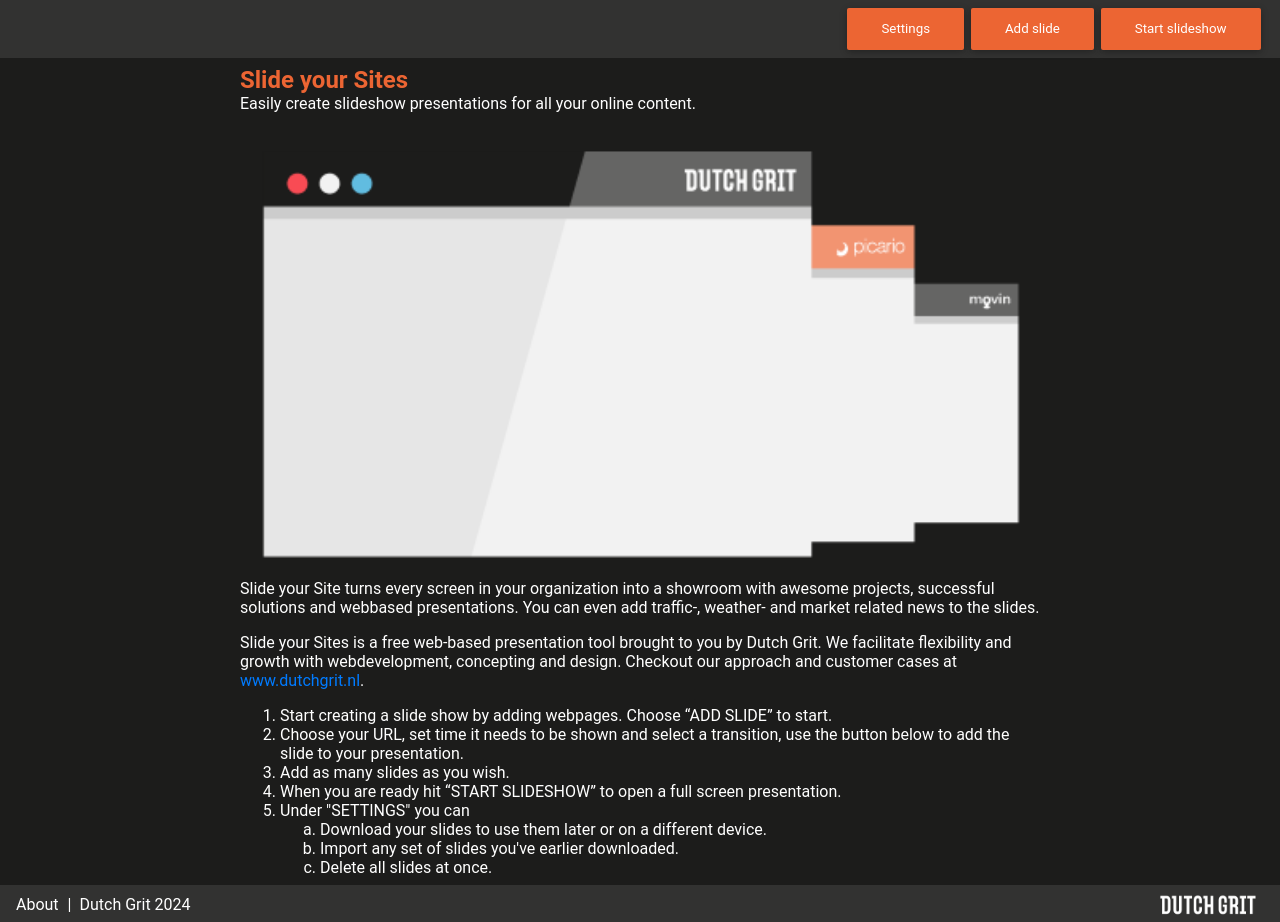
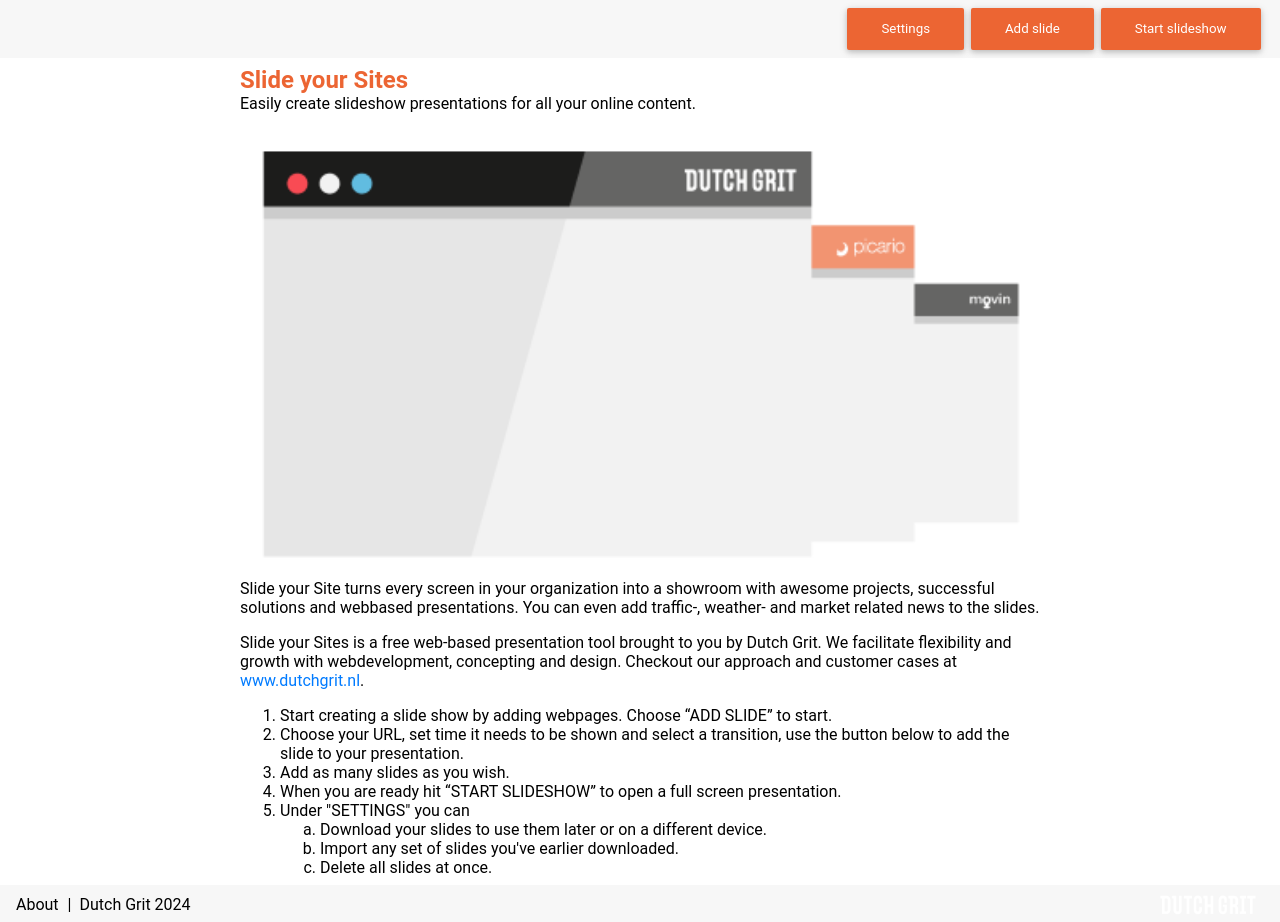
Before and after one commit to dutchgrit/webslider, an Angular app: page / in a window 1280 px wide. Built offline with nearby package versions, Linux system fonts and the light colour scheme.

Commit message:
Use color vars and add light theme

```diff
--- a/src/app/about/about.component.css
+++ b/src/app/about/about.component.css
@@ -7,7 +7,7 @@
 }
 
 p a {
-  color: #007bff;
+  color: var(--link);
 }
 
 ol {
--- a/src/app/button.css
+++ b/src/app/button.css
@@ -1,9 +1,9 @@
 button {
-  background: #ec6533;
+  background: var(--primary);
   border: none;
   padding: 0.84rem 2.14rem;
   margin: auto 0.2rem;
-  color: #fff;
+  color: #FFF;
   border-radius: 0.125rem;
   box-shadow: 0 2px 5px 0 rgba(0, 0, 0, 0.16), 0 2px 10px 0 rgba(0, 0, 0, 0.12);
   cursor: pointer;
@@ -11,9 +11,9 @@
 }
 
 button:hover {
-  background: #f07a4d;
+  background: var(--secondary);
 }
 
 button:active {
-  background: #d9551d;
+  background: var(--secondary);
 }
--- a/src/app/footer/footer.component.css
+++ b/src/app/footer/footer.component.css
@@ -4,7 +4,7 @@
   padding: 0;
   margin-right: 5px;
   vertical-align: middle;
-  color: #fff;
+  color: var(--text);
 }
 
 footer p::before {
--- a/src/app/header/header.component.css
+++ b/src/app/header/header.component.css
@@ -30,7 +30,7 @@
 .dropdown-content a:hover,
 .dropdown-content label:hover {
   background-color: #f1f1f1;
-  color: #ec6533;
+  color: var(--primary);
 }
 
 .dropdown-content input[type="file"] {
--- a/src/app/popup/popup.component.css
+++ b/src/app/popup/popup.component.css
@@ -14,10 +14,10 @@
 .content {
   position: relative;
   z-index: 4;
-  background-color: #fff;
+  background-color: var(--primary-background);
   padding: 1rem;
   border-radius: 0.125rem;
-  color: #000;
+  color: var(--text);
   width: 90%;
   max-width: 800px;
   max-height: 90%;
--- a/src/app/slide-list/slide-list.component.css
+++ b/src/app/slide-list/slide-list.component.css
@@ -48,7 +48,7 @@
   top: 10px;
   left: 10px;
   background: rgba(0, 0, 0, 0.5);
-  color: #fff;
+  color: var(--text);
   padding: 0.2rem 0.5rem;
   font-size: 0.9rem;
 }
@@ -70,7 +70,7 @@
   position: absolute;
   top: 10px;
   right: 10px;
-  background-color: #ec6533;
+  background-color: var(--primary);
   color: white;
   border: none;
   padding: 0.5rem;
--- a/src/styles.css
+++ b/src/styles.css
@@ -1,3 +1,20 @@
+:root {
+  --primary-background: #FFF;
+  --secondary-background: #f7f7f7;
+  --primary: #ec6533;
+  --secondary: #f07a4d;
+  --text: #000;
+  --link: #007bff;
+}
+
+@media (prefers-color-scheme: dark) {
+  :root {
+    --primary-background: #1c1c1b;
+    --secondary-background: #323231;
+    --text: #f7f7f7;
+  }
+}
+
 * {
   margin: 0;
   padding: 0;
@@ -7,8 +24,8 @@
 html,
 body {
   height: 100%;
-  background-color: #1c1c1b;
-  color: #fff;
+  background-color: var(--primary-background);
+  color: var(--text);
 }
 
 body {
@@ -30,7 +47,7 @@
 
 header,
 footer {
-  background-color: #323231;
+  background-color: var(--secondary-background);
 }
 
 main {
@@ -44,5 +61,5 @@
 h2,
 a:hover,
 a:active {
-  color: #ec6533 !important;
+  color: var(--primary) !important;
 }
```
